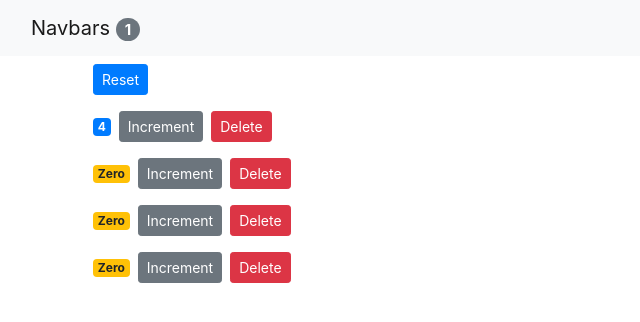
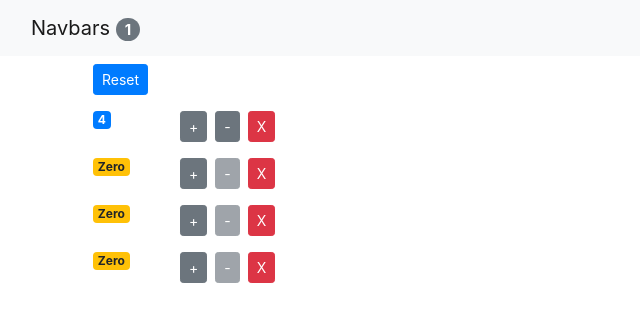
Before and after one commit to mlennig/courses, a React (Create React App) app in the folder mastering-react/counter-app/: page / in a window 1280 px wide. Shown: the top 322 px of the page, without its empty margins (0-640 px from the left). Built offline with nearby package versions, Linux system fonts and the light colour scheme.

Commit message:
code: Add Composing Components 14-19

```diff
--- a/mastering-react/counter-app/src/App.js
+++ b/mastering-react/counter-app/src/App.js
@@ -13,11 +13,29 @@
     ],
   };
 
+  constructor(props) {
+    super(props);
+    console.log("App - Constructor");
+  }
+
+  componentDidMount() {
+    // Good place for an Ajax Call
+    console.log("App - Mounted");
+  }
+
   handleIncrement = (counter) => {
     const counters = [...this.state.counters];
     const index = counters.indexOf(counter);
     counters[index] = { ...counter };
     counters[index].value++;
+    this.setState({ counters });
+  };
+
+  handleDecrement = (counter) => {
+    const counters = [...this.state.counters];
+    const index = counters.indexOf(counter);
+    counters[index] = { ...counter };
+    counters[index].value--;
     this.setState({ counters });
   };
 
@@ -36,6 +54,7 @@
   };
 
   render() {
+    console.log("App - Rendered");
     return (
       <React.Fragment>
         <NavBar
@@ -46,6 +65,7 @@
             counters={this.state.counters}
             onReset={this.handleReset}
             onIncrement={this.handleIncrement}
+            onDecrement={this.handleDecrement}
             onDelete={this.handleDelete}
           />
         </main>
--- a/mastering-react/counter-app/src/components/counter.jsx
+++ b/mastering-react/counter-app/src/components/counter.jsx
@@ -8,20 +8,33 @@
 class Counter extends Component {
   render() {
     return (
-      <div>
+      <div className="row">
+        <div className="col-1">
           <span className={this.getBadgeClasses()}>{this.formatCount()}</span>
+        </div>
+        <div className="col">
           <button
             onClick={() => this.props.onIncrement(this.props.counter)}
             className="btn btn-secondary btn-sm"
           >
-          Increment
+            +
           </button>
+
+          <button
+            onClick={() => this.props.onDecrement(this.props.counter)}
+            className="btn btn-secondary btn-sm m-2"
+            disabled={this.props.counter.value === 0 ? "disabled" : ""}
+          >
+            -
+          </button>
+
           <button
             onClick={() => this.props.onDelete(this.props.counter.id)}
-          className="btn btn-danger btn-sm m-2"
+            className="btn btn-danger btn-sm"
           >
-          Delete
+            X
           </button>
+        </div>
       </div>
     );
   }
--- a/mastering-react/counter-app/src/components/counters.jsx
+++ b/mastering-react/counter-app/src/components/counters.jsx
@@ -6,21 +6,21 @@
 
 class Counters extends Component {
   render() {
+    const { onReset, counters, onDelete, onIncrement, onDecrement } =
+      this.props;
     return (
       <div>
-        <button
-          onClick={this.props.onReset}
-          className="btn btn-primary btn-sm m-2"
-        >
+        <button onClick={onReset} className="btn btn-primary btn-sm m-2">
           Reset
         </button>
-        {this.props.counters.map((counter) => (
+        {counters.map((counter) => (
           <Counter
             // The key attribute is used internally by react
             // so we cannot access it in our counter component.
             key={counter.id}
-            onDelete={this.props.onDelete}
-            onIncrement={this.props.onIncrement}
+            onDelete={onDelete}
+            onIncrement={onIncrement}
+            onDecrement={onDecrement}
             counter={counter}
           ></Counter>
         ))}
--- a/mastering-react/counter-app/src/components/navbar.jsx
+++ b/mastering-react/counter-app/src/components/navbar.jsx
@@ -1,14 +1,14 @@
 import React, { Component } from "react";
 
 // Stateless Functional Component
-const NavBar = (props) => {
+const NavBar = ({ totalCounters }) => {
   return (
     <nav className="navbar navbar-light bg-light">
       <div className="container-fluid">
         <a className="navbar-brand" href="#">
           Navbars{" "}
           <span className="badge badge-pill badge-secondary">
-            {props.totalCounters}
+            {totalCounters}
           </span>
         </a>
       </div>
```
Also changed, not shown: 1 other file (tests, documents, lock files or other folders). Lines whose indentation alone changed are shown as unchanged.
